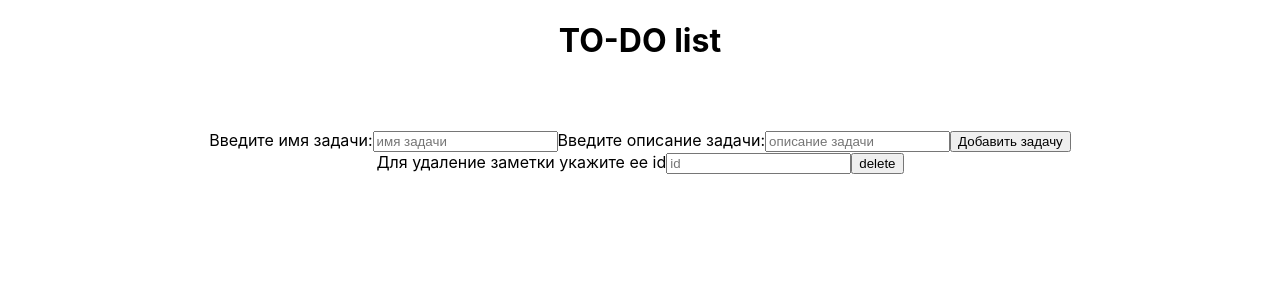
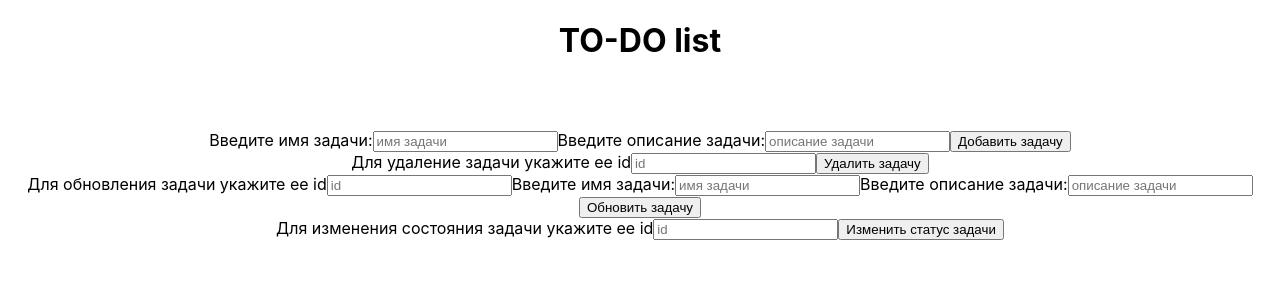
Before and after one commit to gqtqulin/todolist, a React (Create React App) app: page / in a window 1280 px wide. Shown: the top 300 px of the page. Built offline with nearby package versions, Linux system fonts and the light colour scheme.

Commit message:
functional is complete

```diff
--- a/src/App.tsx
+++ b/src/App.tsx
@@ -4,28 +4,26 @@ import logo from "./logo.svg";
 import "./App.css";
 import { AddTask } from "./components/AddTask/AddTask";
 import { DeleteTask } from "./components/DeleteTask/DeleteTask";
-
-type Task = {
-  id: number;
-  title: string;
-  desc: string;
-  status: boolean;
-};
+import { UpdateTask } from "./components/UpdateTask/UpdateTask";
+import { TaskStatus } from "./components/TaskStatus/TaskStatus";
 
 function App() {
   const [tasks, setTasks] = useState<Array<Task>>([]);
 
   const createList = () => {
-    return (<ul>
-      {tasks.map(t => {
-        return <li>id:{t.id}, название:{t.title}, описание:{t.desc}, выполнена:{t.status ? 'да' : 'нет'}</li>
-      })}
-    </ul>)
+    return (
+      <ul>
+        {tasks.map((t) => {
+          return (
+            <li>
+              id:{t.id}, название:{t.title}, описание:{t.desc}, выполнена:
+              {t.status ? "да" : "нет"}
+            </li>
+          );
+        })}
+      </ul>
+    );
   };
-
-  const updateTask = () => {};
-
-  const changeTaskStatus = () => {};
 
   return (
     <div className="App">
@@ -36,6 +34,10 @@ function App() {
       <AddTask tasks={tasks} setTasks={setTasks} />
 
       <DeleteTask tasks={tasks} setTasks={setTasks} />
+
+      <UpdateTask tasks={tasks} setTasks={setTasks} />
+
+      <TaskStatus tasks={tasks} setTasks={setTasks}/>
     </div>
   );
 }
--- a/src/components/AddTask/AddTask.tsx
+++ b/src/components/AddTask/AddTask.tsx
@@ -1,21 +1,9 @@
-import {useState} from 'react';
+import { useState } from "react";
 
-type Task = {
-    id: number;
-    title: string;
-    desc: string;
-    status: boolean;
-  };
-
-interface Props {
-    tasks: Array<Task>;
-    setTasks: React.Dispatch<React.SetStateAction<Task[]>>;
-};
-
-export const AddTask = ({tasks, setTasks}: Props) => {
+export const AddTask = ({ tasks, setTasks }: Props) => {
   const [isButtonDisabled, setIsButtonDisabled] = useState(false);
-    const [title, setTitle] = useState('');
-    const [desc, setDesc] = useState('');
+  const [title, setTitle] = useState("");
+  const [desc, setDesc] = useState("");
 
   const addTask = (title: string, desc: string): void => {
     setIsButtonDisabled(true);
@@ -28,36 +16,53 @@ export const AddTask = ({tasks, setTasks}: Props) => {
           desc: desc,
           status: false,
         },
-          ])
+      ]);
       setIsButtonDisabled(false);
     }, 500);
   };
 
-  const handleSubmitAddTaskForm = (event: React.FormEvent<HTMLFormElement>) => {
+  const handlerSubmitAddTaskForm = (event: React.FormEvent<HTMLFormElement>) => {
     event.preventDefault();
     addTask(title, desc);
-    setTitle('');
-    setDesc('');
+    setTitle("");
+    setDesc("");
   };
 
-  const handleTitleInputChange = (event: React.FormEvent<HTMLInputElement>) => {
+  const handlerTitleInputChange = (event: React.FormEvent<HTMLInputElement>) => {
     setTitle(event.currentTarget.value);
   };
 
-  const handleDescInputChange = (event: React.FormEvent<HTMLInputElement>) => {
+  const handlerDescInputChange = (event: React.FormEvent<HTMLInputElement>) => {
     setDesc(event.currentTarget.value);
   };
 
-  return (<div>
-    <form onSubmit={handleSubmitAddTaskForm}>
-        <label>Введите имя задачи:
-            <input type='text' placeholder='имя задачи' value={title} onChange={handleTitleInputChange}/>
+  return (
+    <div>
+      <form onSubmit={handlerSubmitAddTaskForm}>
+        <label>
+          Введите имя задачи:
+          <input
+            type="text"
+            placeholder="имя задачи"
+            value={title}
+            onChange={handlerTitleInputChange}
+          />
         </label>
-        <label>Введите описание задачи:
-            <input type='text' placeholder='описание задачи' value={desc} onChange={handleDescInputChange}/>
+        <label>
+          Введите описание задачи:
+          <input
+            type="text"
+            placeholder="описание задачи"
+            value={desc}
+            onChange={handlerDescInputChange}
+          />
         </label>
-        <input type='submit'disabled={isButtonDisabled} value='Добавить задачу' />
+        <input
+          type="submit"
+          disabled={isButtonDisabled}
+          value="Добавить задачу"
+        />
       </form>
-
-  </div>);
+    </div>
+  );
 };
--- a/src/components/DeleteTask/DeleteTask.tsx
+++ b/src/components/DeleteTask/DeleteTask.tsx
@@ -1,19 +1,8 @@
-import {useState} from 'react';
-
-type Task = {
-  id: number;
-  title: string;
-  desc: string;
-  status: boolean;
-};
-
-interface Props {
-  tasks: Array<Task>;
-  setTasks: React.Dispatch<React.SetStateAction<Task[]>>;
-}
+import { useState } from "react";
 
 export const DeleteTask = ({ tasks, setTasks }: Props) => {
-    const [inputId, setInputId] = useState('');
+  const [inputId, setInputId] = useState("");
+
   const deleteTask = (id: number) => {
     const taskIndexToDelete: number = tasks.findIndex((t) => t.id === id);
     const candidateTask: Task = tasks[taskIndexToDelete];
@@ -23,16 +12,16 @@ export const DeleteTask = ({ tasks, setTasks }: Props) => {
     setTasks(updatedTasks);
   };
 
-  const handleDeleteTaskFormSubmit = (
+  const handlerDeleteTaskFormSubmit = (
     event: React.FormEvent<HTMLFormElement>
   ) => {
     event.preventDefault();
     if (Number(inputId)) {
-        deleteTask(Number(inputId));
+      deleteTask(Number(inputId));
     } else {
-        throw new Error('Переданный id должен быть числом!')
+      throw new Error("Переданный id должен быть числом!");
     }
-    setInputId('');
+    setInputId("");
   };
 
   const handlerChangeIdInput = (event: React.FormEvent<HTMLInputElement>) => {
@@ -41,12 +30,17 @@ export const DeleteTask = ({ tasks, setTasks }: Props) => {
 
   return (
     <div>
-      <form onSubmit={handleDeleteTaskFormSubmit}>
+      <form onSubmit={handlerDeleteTaskFormSubmit}>
         <label>
-          Для удаление заметки укажите ее id
-          <input type="text" placeholder="id" value={inputId} onChange={handlerChangeIdInput} />
+          Для удаление задачи укажите ее id
+          <input
+            type="text"
+            placeholder="id"
+            value={inputId}
+            onChange={handlerChangeIdInput}
+          />
         </label>
-        <input type="submit" value="delete" />
+        <input type="submit" value="Удалить задачу" />
       </form>
     </div>
   );
--- /dev/null
+++ b/src/components/TaskStatus/TaskStatus.tsx
@@ -0,0 +1,51 @@
+import { useState } from "react";
+
+export const TaskStatus = ({ tasks, setTasks }: Props) => {
+  const [inputId, setInputId] = useState("");
+
+  const handlerChangeIdInput = (event: React.FormEvent<HTMLInputElement>) => {
+    setInputId(event.currentTarget.value);
+  };
+
+  const handlerStatusChangeFormSubmit = (
+    event: React.FormEvent<HTMLFormElement>
+  ) => {
+    event.preventDefault();
+    if (Number(inputId)) {
+      changeTaskStatus(Number(inputId));
+    } else {
+      throw new Error("Переданный id должен быть числом!");
+    }
+    setInputId("");
+  };
+
+  const changeTaskStatus = (id: number) => {
+    const taskIndexToUpdate: number = tasks.findIndex((t) => t.id === id);
+    const candidateTask: Task = tasks[taskIndexToUpdate];
+    if (candidateTask == undefined)
+      throw new Error("Задача для изменения состояния не найдена");
+    candidateTask.status = !candidateTask.status;
+    const updatedTasks: Array<Task> = tasks.map(t => {
+        if (t.id === id) return candidateTask;
+        return t;
+    });
+    setTasks(updatedTasks);
+  };
+
+  return (
+    <div>
+      <form onSubmit={handlerStatusChangeFormSubmit}>
+        <label>
+          Для изменения состояния задачи укажите ее id
+          <input
+            type="text"
+            placeholder="id"
+            value={inputId}
+            onChange={handlerChangeIdInput}
+          />
+        </label>
+        <input type="submit" value="Изменить статус задачи" />
+      </form>
+    </div>
+  );
+};
--- /dev/null
+++ b/src/components/UpdateTask/UpdateTask.tsx
@@ -0,0 +1,84 @@
+import { useState } from "react";
+
+export const UpdateTask = ({ tasks, setTasks }: Props) => {
+  const [inputId, setInputId] = useState("");
+  const [title, setTitle] = useState("");
+  const [desc, setDesc] = useState("");
+
+  const handlerTitleInputChange = (
+    event: React.FormEvent<HTMLInputElement>
+  ) => {
+    setTitle(event.currentTarget.value);
+  };
+
+  const handlerDescInputChange = (event: React.FormEvent<HTMLInputElement>) => {
+    setDesc(event.currentTarget.value);
+  };
+
+  const handlerChangeIdInput = (event: React.FormEvent<HTMLInputElement>) => {
+    setInputId(event.currentTarget.value);
+  };
+
+  const handlerSubmitUpdateTaskForm = (
+    event: React.FormEvent<HTMLFormElement>
+  ) => {
+    event.preventDefault();
+    if (Number(inputId)) {
+      updateTask(Number(inputId), title, desc);
+    } else {
+      throw new Error("Переданный id должен быть числом!");
+    }
+    setTitle("");
+    setDesc("");
+    setInputId("");
+  };
+
+  const updateTask = (id: number, title: string, desc: string) => {
+    const taskIndexToUpdate: number = tasks.findIndex((t) => t.id === id);
+    const candidateTask: Task = tasks[taskIndexToUpdate];
+    if (candidateTask == undefined)
+      throw new Error("Задача для обновления не найдена");
+    candidateTask.title = title;
+    candidateTask.desc = desc;
+    const updatedTasks: Array<Task> = tasks.map(t => {
+        if (t.id === id) return candidateTask;
+        return t;
+    });
+    setTasks(updatedTasks);
+  };
+
+  return (
+    <div>
+      <form onSubmit={handlerSubmitUpdateTaskForm}>
+        <label>
+          Для обновления задачи укажите ее id
+          <input
+            type="text"
+            placeholder="id"
+            value={inputId}
+            onChange={handlerChangeIdInput}
+          />
+        </label>
+        <label>
+          Введите имя задачи:
+          <input
+            type="text"
+            placeholder="имя задачи"
+            value={title}
+            onChange={handlerTitleInputChange}
+          />
+        </label>
+        <label>
+          Введите описание задачи:
+          <input
+            type="text"
+            placeholder="описание задачи"
+            value={desc}
+            onChange={handlerDescInputChange}
+          />
+        </label>
+        <input type="submit" value="Обновить задачу" />
+      </form>
+    </div>
+  );
+};
```
Also changed, not shown: src/types.d.ts (added, +11 -0 lines). Lines whose indentation alone changed are shown as unchanged.
